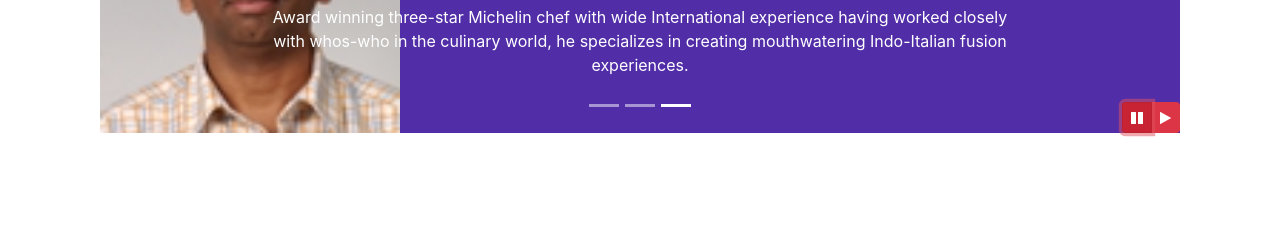
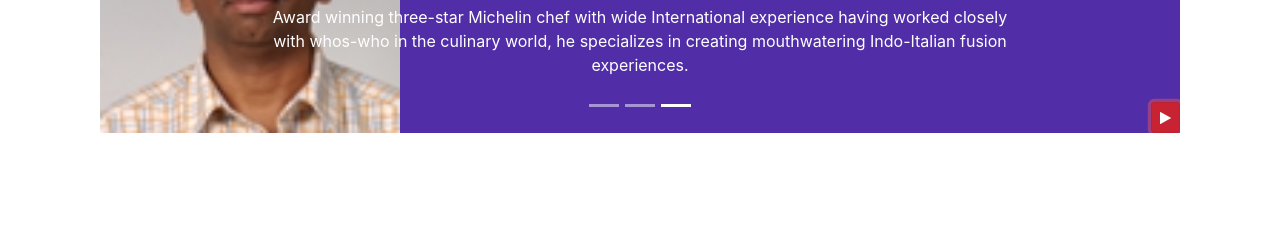
Before and after one commit to TheApurvJindal/Intro-bootstrap, a website: page index.html in a window 1280 px wide. Both pictures are taken after a click on the button 1137 px from the left and 668 px from the top of the page. Shown: the part 551-800 px from the top of the page. Drawn offline with nearby package versions, Linux system fonts and the light colour scheme.

Commit message:
More Bootstrap JQuery

```diff
--- a/index.html
+++ b/index.html
@@ -235,15 +235,9 @@
                             <span class="carousel-control-next-icon"></span>
                         </a>
 
-                    </div>
-
-                    <div class="btn-group" id="carouselButton">
-                            <button class="btn btn-sm btn-danger" id="carousel-pause">
-                                <span class="fa fa-pause"></span>
-                            </button>
-                            <button class="btn btn-sm btn-danger" id="carousel-play">
-                                <span class="fa fa-play"></span>
-                            </button>
+                        <button class="btn btn-sm btn-danger" id="carouselButton">
+                            <span id="carousel-button-icon" class=" fa fa-pause" ></span>
+                        </button>
 
                     </div>
                 </div>
@@ -363,12 +357,20 @@
     <script>
         $(document).ready(function(){
             $("#mycarousel").carousel( { interval: 2000 } );
-            $("#carousel-pause").click(function(){
-                $("#mycarousel").carousel('pause');
+
+            $("#carouselButton").click(function(){
+                if ($("#carouselButton").children("span").hasClass('fa-pause')) {
+                    $("#mycarousel").carousel('pause');
+                    $("#carouselButton").children("span").removeClass('fa-pause');
+                    $("#carouselButton").children("span").addClass('fa-play');
+                }
+                else if ($("#carouselButton").children("span").hasClass('fa-play')){
+                    $("#mycarousel").carousel('cycle');
+                    $("#carouselButton").children("span").removeClass('fa-play');
+                    $("#carouselButton").children("span").addClass('fa-pause');
+                }
             });
-            $("#carousel-play").click(function(){
-                $("#mycarousel").carousel('cycle');
-            });
+
         });
     </script>
 
```
